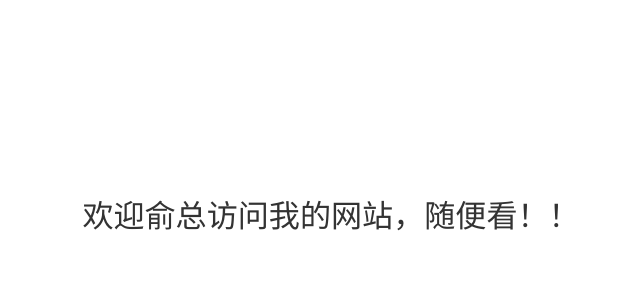
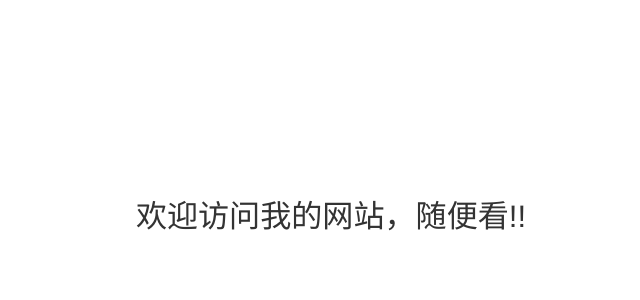
Before and after one commit to MichaelYoungGo/Blogger, a Django app: page / in a window 1280 px wide. Shown: the part 203-503 px from the top of the page, without its empty margins (309-949 px from the left). Run offline with Django 3.2, Linux system fonts and the light colour scheme; some libraries are stand-ins or nearby versions.

Commit message:
home文件

```diff
--- a/mysite/templates/home.html
+++ b/mysite/templates/home.html
@@ -12,5 +12,5 @@
 {% block nav_home_active %}active{% endblock %}
 
 {% block content %}
-    <h3 class="home-content">欢迎俞总访问我的网站，随便看！！</h3>
+    <h3 class="home-content">欢迎访问我的网站，随便看!!</h3>
 {% endblock %}
```
